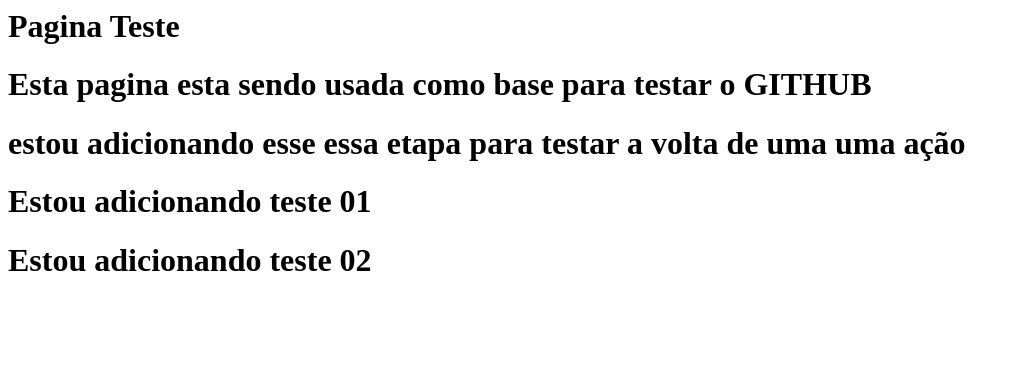
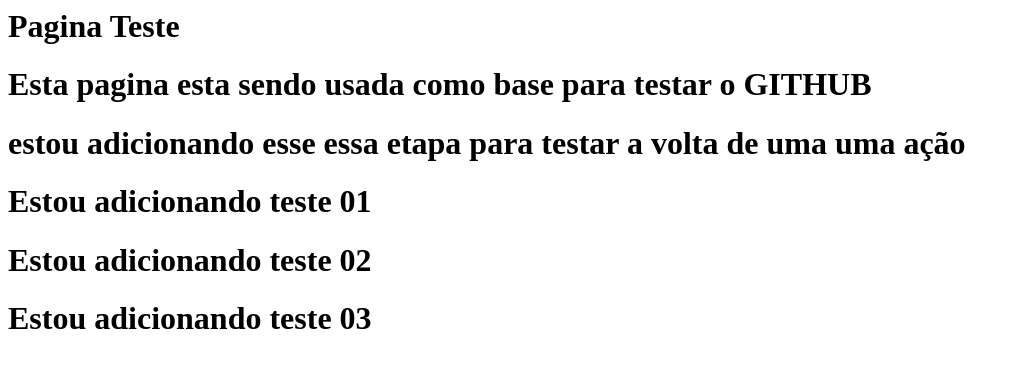
Before and after one commit to cesarrrs/cesarrs-cs-github, a plain HTML site: page index.html in a window 1280 px wide. Shown: the whole page, without its empty margins (0-1020 px from the left). Drawn offline with Linux system fonts and the light colour scheme.

Commit message:
alterado index.html  adicionando teste 03

```diff
--- a/index.html
+++ b/index.html
@@ -16,6 +16,7 @@
 
 <h1>Estou adicionando teste 02 </h1>
 
+<h1>Estou adicionando teste 03 </h1>
 
 
 </body>
```
